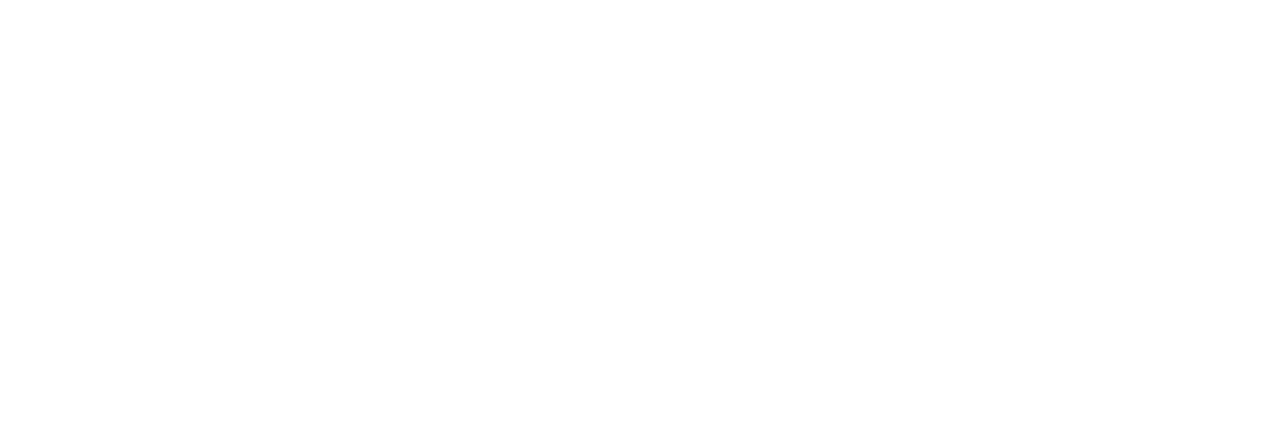
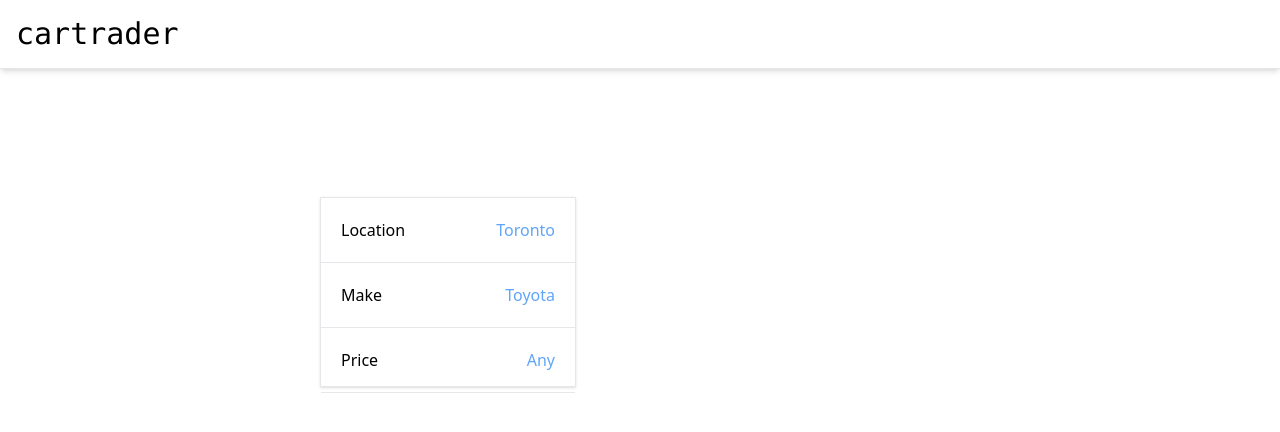
Before and after one commit to felipebat20/nuxt-course, a Nuxt app: page / in a window 1280 px wide. Shown: the top 432 px of the page. Built offline with nearby package versions, Linux system fonts and the light colour scheme.

Commit message:
feat: cars side bar

```diff
--- a/app.vue
+++ b/app.vue
@@ -1,5 +1,69 @@
 <template>
+  <header
+    class="
+      sticky
+      top-0
+      z-50
+      flex
+      justify-between
+      items-center
+      space-x-1
+      border-b
+      bg-white
+      p-4
+      shadow-md
+    "
+  >
+    <a class="text-3xl font-mono" href="#">cartrader</a>
+  </header>
 
+  <div class="mx-auto mt-4 max-w-7xl space-y-4 px-4 xs:px-8 sm:px-10 lg:px-16 pb-16 w-3/5">
+    <div class="mt-32 flex">
+      <div class="shadow border w-64 mr-10 z-30 h-[190px]">
+        <div class="p-5 flex justify-between relative cursor-pointer border-b">
+          <h3>
+            Location
+          </h3>
+
+          <h3 class="text-blue-400 capitalize">
+            Toronto
+          </h3>
+
+          <!-- <div class="absolute border shadow left-56 p-5 top-1 -m-1 bg-white">
+            <input
+              type="text"
+              class="border p-1 rounded"
+            />
+
+            <button
+              type="button"
+              class="bg-blue-400 w-full mt-2 rounded text-white p-1"
+            >
+              Apply
+            </button>
+          </div> -->
+        </div>
+
+        <div class="p-5 flex justify-between relative cursor-pointer border-b">
+          <h3>
+            Make
+          </h3>
+
+          <h3 class="text-blue-400 capitalize">
+            Toyota
+          </h3>
+        </div>
+
+        <div class="p-5 flex justify-between relative cursor-pointer border-b">
+          <h3>
+            Price
+          </h3>
+
+          <h3 class="text-blue-400 capitalize">
+            Any
+          </h3>
+        </div>
+      </div>
+    </div>
+  </div>
 </template>
-
-123
```
